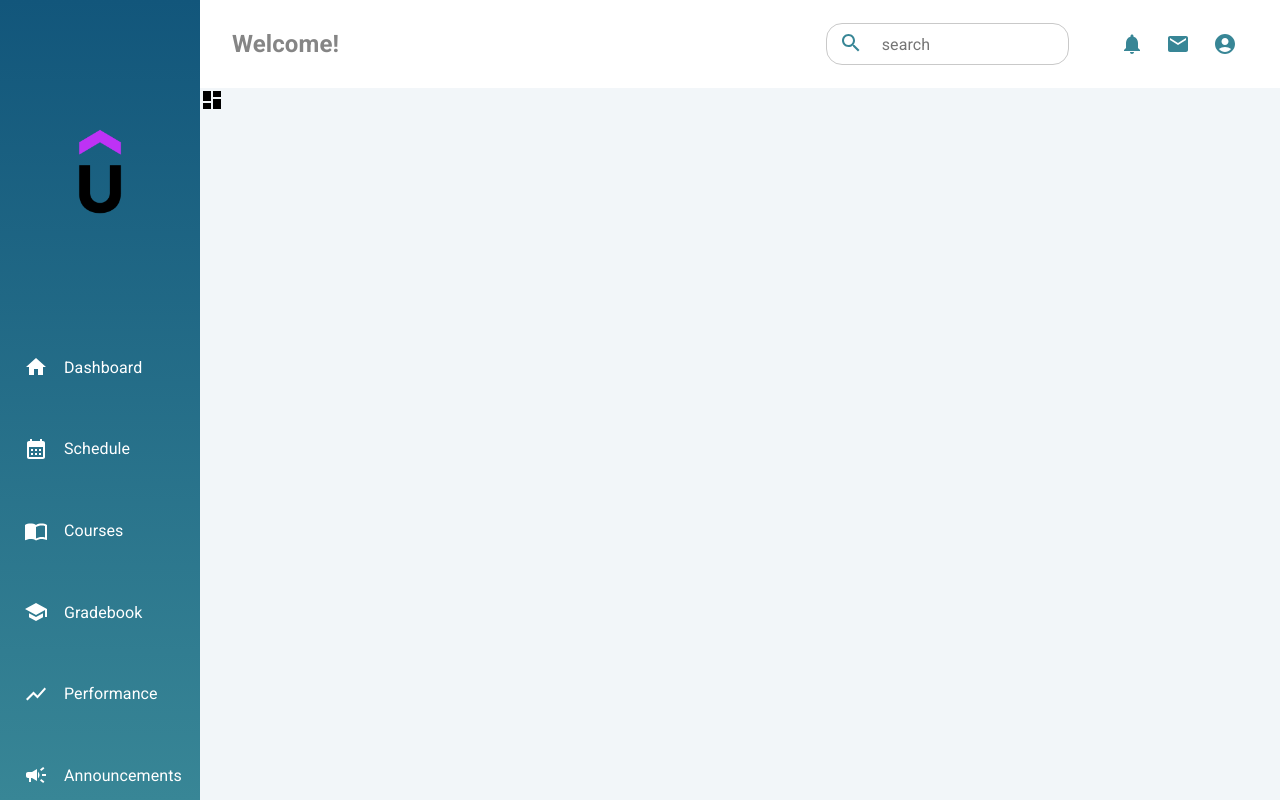
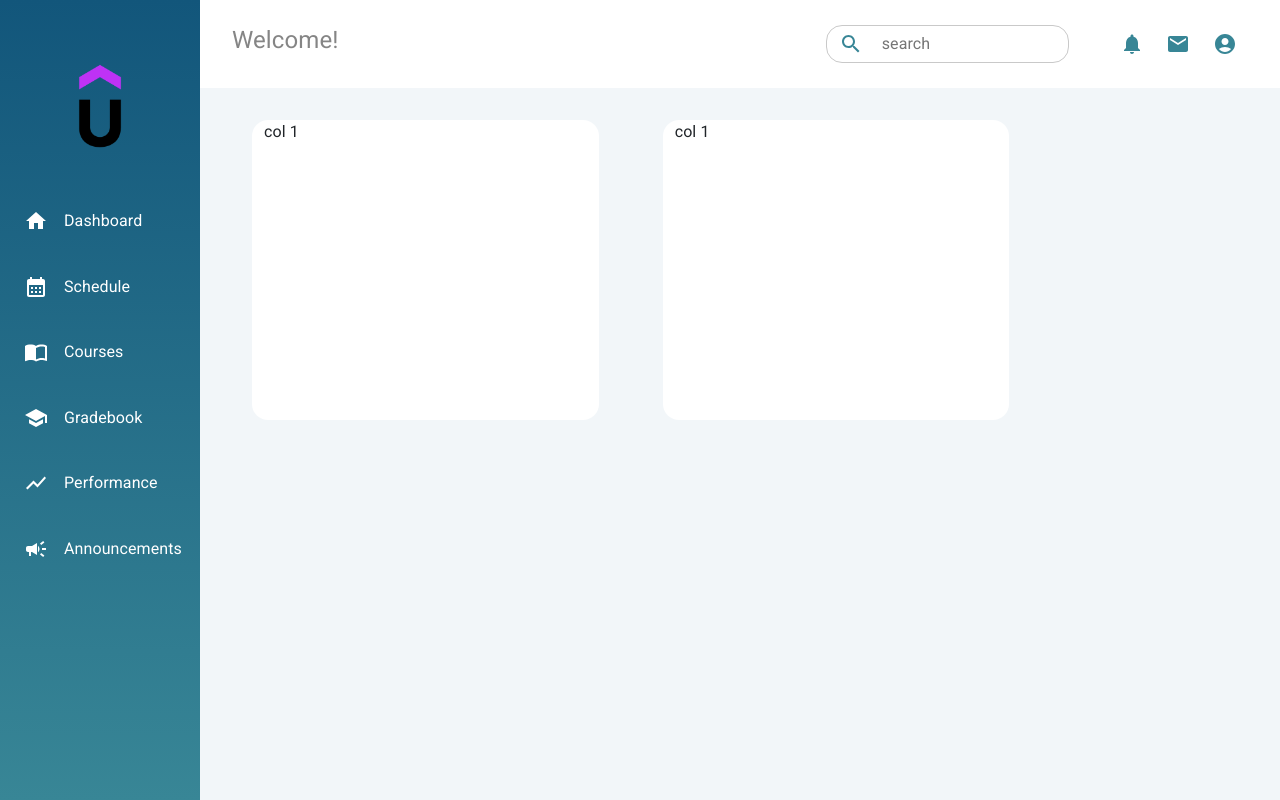
Before and after one commit to MarwanAshrafKhalil/MERN-studentPortal, a React (Vite) app in the folder client/: page /dashboard in a window 1280 px wide. Built offline with nearby package versions, Linux system fonts and the light colour scheme.

Commit message:
dashboard grid - gutters-0

```diff
--- a/client/src/App.tsx
+++ b/client/src/App.tsx
@@ -1,10 +1,10 @@
-import { Dashboard } from "@mui/icons-material";
 import { Container } from "react-bootstrap";
 import { BrowserRouter, Route, Routes } from "react-router-dom";
 import "./_app.scss";
 import Sidebar from "./components/sidebar/Sidebar";
 import { ReactNode } from "react";
 import Header from "./components/header/Header";
+import Dashboard from "./pages/dashboard/Dashboard";
 
 type LayoutProps = {
   children: ReactNode;
--- a/client/src/_app.scss
+++ b/client/src/_app.scss
@@ -10,17 +10,18 @@
 
 //         .item
 //     }
-// }
+// }.
+
 .app {
   &__container {
     display: flex;
     flex-direction: row;
-    flex: 1;
     // margin-top: 10vh;
   }
 
   &__main {
     width: 500px;
     flex: 1;
+    --bs-gutter-x: 0 !important;
   }
 }
--- a/client/src/components/Sidebar/_sidebar.scss
+++ b/client/src/components/Sidebar/_sidebar.scss
@@ -10,7 +10,7 @@
   height: 100vh;
   padding-top: 2rem;
   padding-left: 0rem;
-  gap: 2rem;
+  gap: 1rem;
   transition: transform 0.2s ease-in;
   // align-items: center;
   // text-align: left;
@@ -22,7 +22,9 @@
   &__image {
     background: transparent;
     max-width: 150px;
-    margin: auto;
+    // margin: auto;
+    margin: 2rem 0rem 2rem 0rem;
+    margin-inline: auto;
   }
 
   &__link {
@@ -30,7 +32,7 @@
     text-decoration: none;
     display: flex;
     align-items: left;
-    gap: 1rem;
+    // gap: 1rem;
     background: transparent;
 
     &:hover {
@@ -53,6 +55,7 @@
   li {
     display: flex;
     align-items: center;
+
     padding: 0.6rem 1.5rem;
     margin: 0.2rem 0;
     gap: 1rem;
@@ -62,6 +65,8 @@
     p {
       background: transparent;
       color: white;
+
+      margin-bottom: 0;
     }
   }
 
--- a/client/src/main.tsx
+++ b/client/src/main.tsx
@@ -1,21 +1,18 @@
+import ReactDOM from "react-dom/client";
+import App from "./App.tsx";
+import "bootstrap/dist/css/bootstrap.min.css";
 
-import ReactDOM from 'react-dom/client';
-import App from './App.tsx';
 // import { Provider } from "react-redux";
 // import { PersistGate } from "redux-persist/integration/react";
 
 // import { persistor, store } from "./redux/app/store.js";
 
+ReactDOM.createRoot(document.getElementById("root")!).render(
+  // <Provider store={store}>
+  // <PersistGate persistor={persistor} loading={null}>
 
-ReactDOM.createRoot(document.getElementById('root')!).render(
-    // <Provider store={store}>
-    // <PersistGate persistor={persistor} loading={null}>
+  <App />
 
-      <App />
-
-//     {/* </PersistGate>
-//   </Provider> */}
-
-
-
-)
+  //     {/* </PersistGate>
+  //   </Provider> */}
+);
--- /dev/null
+++ b/client/src/pages/dashboard/Dashboard.tsx
@@ -0,0 +1,18 @@
+import React from "react";
+import "./dashboard.scss";
+import { Col, Row } from "react-bootstrap";
+
+function Dashboard() {
+  return (
+    <div className="dashboard">
+      {/* <div className="dashboard__hero">dashboard</div> */}
+
+      <Row>
+        <Col className="col-md-4 dashboard__hero">col 1</Col>
+        <Col className="col-md-4 dashboard__hero">col 1</Col>
+      </Row>
+    </div>
+  );
+}
+
+export default Dashboard;
--- /dev/null
+++ b/client/src/pages/dashboard/dashboard.scss
@@ -0,0 +1,19 @@
+@import "../../base.scss";
+
+.dashboard {
+  margin: 2rem;
+  //   display: flex;
+
+  //   flex-direction: row;
+  //   padding: 2rem;
+
+  &__hero {
+    // width: 100%;
+    height: 300px;
+    margin: 2rem;
+
+    background-color: white;
+
+    border-radius: 1rem;
+  }
+}
```
Also changed, not shown: client/src/Test.tsx (+26 -52 lines), client/src/pages/Dashboard.tsx (deleted, +0 -7 lines).
